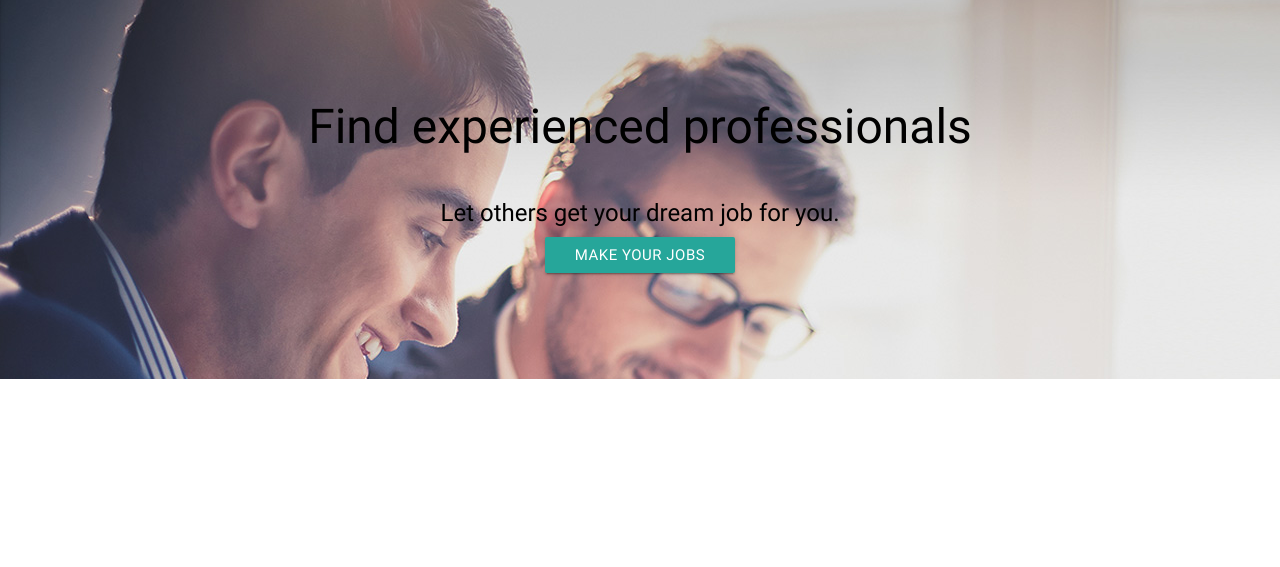
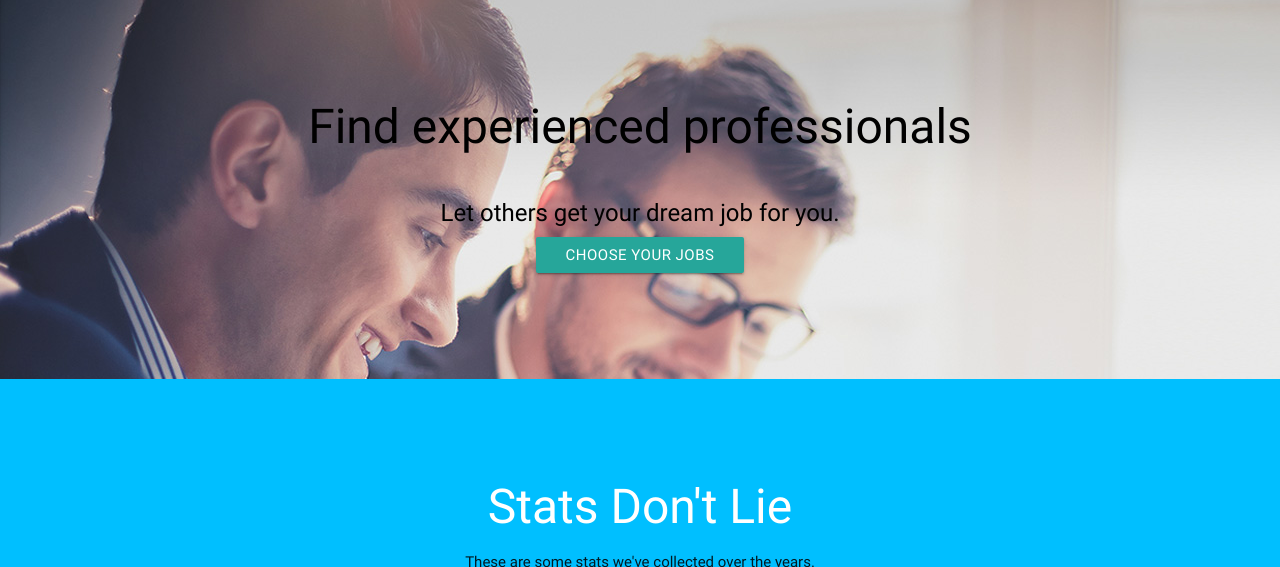
Before and after one commit to bitnahian/ApplyForMe, a Flask app: page / in a window 1280 px wide. Shown: the part 625-1192 px from the top of the page. Before the commit the page ends 1004 px from the top, so only its background shows below. Run offline with Flask 2, Linux system fonts and the light colour scheme; some libraries are stand-ins or nearby versions.

Commit message:
Added "Stats" div

```diff
--- a/app/templates/index/index.html
+++ b/app/templates/index/index.html
@@ -2,18 +2,30 @@
 {% block title %}Admin Dashboard{% endblock %}
 
 {% block content %}
-<div id="hello-div" class ="z-depth-5">
-
+	<div id="hello-div" class ="z-depth-5">
 	<div class="header"> Welcome to ApplyForMe</div>
 	<div class="caption">A journey starts with a single step.</div>
 	<a class="next-buttonwaves-effect waves-light btn" href="{{url_for('form')}}">Find your jobs</a>
+	</div>
 
-	</div>
 	<div id="professional-div">
 	<div class="header black-text">Find experienced professionals</div>
 	<div class="caption black-text">Let others get your dream job for you.</div>
-	<a class="next-buttonwaves-effect waves-light btn" href="{{url_for('login')}}">Make your jobs</a>
-
+	<a class="next-buttonwaves-effect waves-light btn" href="{{url_for('form')}}">Choose your jobs</a>
 	</div>
 
-	{% endblock %}
+	<div id="stats-div">
+	<div class="header">Stats Don't Lie</div>
+	<p>These are some stats we've collected over the years.</p>
+	 <div class="container">
+		 <div class="row">
+				<img src= "..\static\images\Data 1.png" style="float:center;width:200px;height:175px">
+				<img src= "..\static\images\Data2.png" style="float:center;width:200px;height:175px">
+
+			 </div>
+
+		 </div>
+	 </div>
+	</div>
+
+{% endblock %}
```
